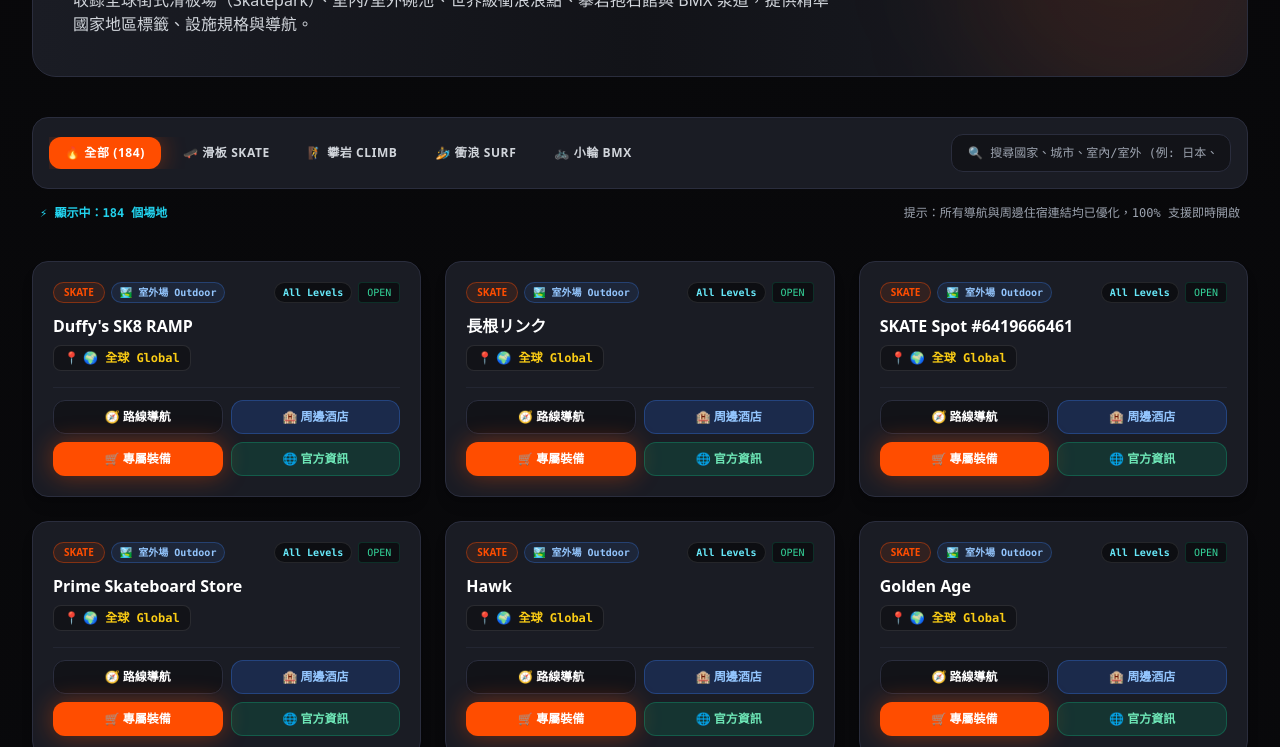
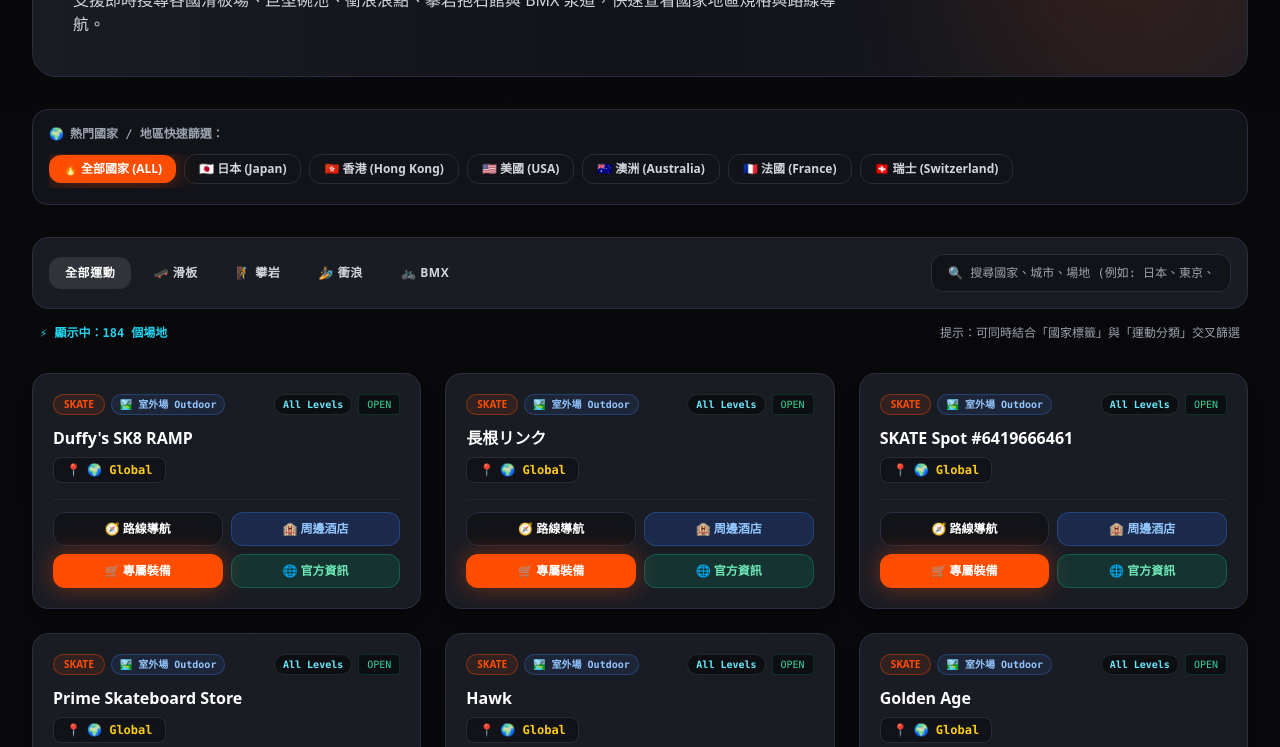
Before and after one commit to lamalisom/X-Game_publisher, an Astro site: page /spots/map in a window 1280 px wide. Shown: the part 353-1100 px from the top of the page. Built offline with nearby package versions, Linux system fonts and the light colour scheme; Astro itself is replaced by a stand-in of ours; no server answers.

Commit message:
feat(spots): add country filter tabs and enhanced bilingual country-city search

```diff
--- a/src/pages/spots/map.astro
+++ b/src/pages/spots/map.astro
@@ -24,6 +24,7 @@
   hotelUrl?: string;
   gearUrl?: string;
   searchStr?: string;
+  countryCode?: string;
   regionTag?: string;
 }
 
@@ -61,14 +62,40 @@
         ? ('https://www.google.com/maps/search/hotels/@' + latitude + ',' + longitude + ',15z')
         : ('https://www.google.com/maps/search/' + encodeURIComponent('hotels near ' + (s.name || s.city || '')));
 
-      let regionTag = '🌍 全球 Global';
-      if (s.country && s.city) {
-        regionTag = s.country + ' · ' + s.city;
-      } else if (s.city) {
-        regionTag = s.city;
-      } else if (s.country) {
-        regionTag = s.country;
+      // 精準國家與地區匹配
+      let countryName = s.country || 'Global';
+      let cityName = s.city || '';
+      let countryCode = 'ALL';
+      let flag = '🌍';
+
+      const fullLoc = (countryName + ' ' + cityName + ' ' + (s.name || '')).toLowerCase();
+      if (fullLoc.includes('japan') || fullLoc.includes('日本') || fullLoc.includes('tokyo') || fullLoc.includes('東京') || fullLoc.includes('osaka') || fullLoc.includes('大阪')) {
+        countryName = '日本 Japan';
+        countryCode = 'JP';
+        flag = '🇯🇵';
+      } else if (fullLoc.includes('hong kong') || fullLoc.includes('香港') || fullLoc.includes('chai wan') || fullLoc.includes('mei foo')) {
+        countryName = '香港 Hong Kong';
+        countryCode = 'HK';
+        flag = '🇭🇰';
+      } else if (fullLoc.includes('usa') || fullLoc.includes('united states') || fullLoc.includes('美國') || fullLoc.includes('california') || fullLoc.includes('hawaii') || fullLoc.includes('los angeles')) {
+        countryName = '美國 USA';
+        countryCode = 'US';
+        flag = '🇺🇸';
+      } else if (fullLoc.includes('australia') || fullLoc.includes('澳洲') || fullLoc.includes('sydney') || fullLoc.includes('brisbane') || fullLoc.includes('bondi')) {
+        countryName = '澳洲 Australia';
+        countryCode = 'AU';
+        flag = '🇦🇺';
+      } else if (fullLoc.includes('france') || fullLoc.includes('法國') || fullLoc.includes('marseille') || fullLoc.includes('paris')) {
+        countryName = '法國 France';
+        countryCode = 'FR';
+        flag = '🇫🇷';
+      } else if (fullLoc.includes('switzerland') || fullLoc.includes('瑞士') || fullLoc.includes('zurich')) {
+        countryName = '瑞士 Switzerland';
+        countryCode = 'CH';
+        flag = '🇨🇭';
       }
+
+      const regionTag = flag + ' ' + countryName + (cityName ? ' · ' + cityName : '');
 
       let environment = '🏞️ 室外場 Outdoor';
       const nameAndFeatures = ((s.name || '') + ' ' + (s.features ? s.features.join(' ') : '') + ' ' + (s.surface_type || '')).toLowerCase();
@@ -81,7 +108,7 @@
         : ('https://www.google.com/search?q=' + encodeURIComponent((s.name || '') + ' ' + (s.city || '') + ' official site'));
 
       const gearUrl = 'https://www.amazon.com/s?k=' + encodeURIComponent(gearKeyword) + '&tag=kait02bc-20';
-      const searchStr = ((s.name || '') + ' ' + (s.city || '') + ' ' + (s.country || '') + ' ' + regionTag + ' ' + environment).toLowerCase();
+      const searchStr = ((s.name || '') + ' ' + (s.city || '') + ' ' + (s.country || '') + ' ' + countryName + ' ' + regionTag + ' ' + environment).toLowerCase();
 
       return {
         ...s,
@@ -90,6 +117,7 @@
         navUrl,
         hotelUrl,
         gearUrl,
+        countryCode,
         regionTag,
         environment,
         searchStr
@@ -105,57 +133,90 @@
 
 <Layout
   title="📍 全球極限運動場地雷達庫 (Global Action Spots Radar) | xGame Radar"
-  description="即時探索全球滑板場、碗池、衝浪浪點、攀岩抱石館與 BMX 泵道。附國家地區規格、環境設施、Google Maps 導航與周邊推薦。"
+  description="即時按國家地區與運動分類探索全球滑板場、碗池、衝浪浪點、攀岩抱石館與 BMX 泵道。附精準導航與官方周邊資訊。"
 >
-  <div class="max-w-7xl mx-auto px-4 sm:px-6 lg:px-8 py-8 sm:py-12 space-y-10">
+  <div class="max-w-7xl mx-auto px-4 sm:px-6 lg:px-8 py-8 sm:py-12 space-y-8">
 
     <!-- Header Banner -->
     <div class="rounded-3xl bg-gradient-to-r from-xcard via-xdark to-xcard border border-xborder p-6 sm:p-10 relative overflow-hidden">
       <div class="space-y-3 max-w-3xl relative z-10">
         <div class="flex items-center gap-2">
           <span class="px-3 py-1 rounded-full bg-xorange text-white text-xs font-black uppercase tracking-wider shadow-glow-orange">
-            SPOTS RADAR
+            GLOBAL SPOTS RADAR
           </span>
           <span class="px-3 py-1 rounded-full bg-cyan-500/20 text-cyan-300 text-xs font-bold font-mono">
-            收錄 {totalSpots}+ 個頂級場地
+            已收錄 {totalSpots}+ 個頂級場地
           </span>
         </div>
         <h1 class="text-3xl sm:text-5xl font-black text-white leading-tight tracking-tight uppercase">
-          全球極限運動 <span class="text-xorange">場地與環境庫</span>
+          全球極限運動 <span class="text-xorange">國家與場地庫</span>
         </h1>
         <p class="text-sm sm:text-base text-gray-300 font-medium leading-relaxed">
-          收錄全球街式滑板場（Skatepark）、室內/室外碗池、世界級衝浪浪點、攀岩抱石館與 BMX 泵道，提供精準國家地區標籤、設施規格與導航。
+          支援即時搜尋各國滑板場、巨型碗池、衝浪浪點、攀岩抱石館與 BMX 泵道，快速查看國家地區規格與路線導航。
         </p>
       </div>
       <div class="absolute -right-10 -bottom-10 w-80 h-80 bg-xorange/10 rounded-full blur-3xl pointer-events-none"></div>
     </div>
 
-    <!-- Filter & Search Controls -->
+    <!-- 1️⃣ 國家 / 地區快速切換標籤 -->
+    <div class="space-y-3 p-4 rounded-2xl bg-xcard/60 border border-xborder">
+      <div class="text-xs font-bold font-mono text-gray-400 flex items-center gap-1.5">
+        <span>🌍</span>
+        <span>熱門國家 / 地區快速篩選：</span>
+      </div>
+      <div class="flex items-center gap-2 overflow-x-auto pb-1 scrollbar-none">
+        <button data-country="ALL" class="country-filter-btn px-3.5 py-1.5 rounded-xl text-xs font-black uppercase bg-xorange text-white shadow-glow-orange shrink-0 transition">
+          🔥 全部國家 (ALL)
+        </button>
+        <button data-country="JP" class="country-filter-btn px-3.5 py-1.5 rounded-xl text-xs font-bold text-gray-300 hover:text-white hover:bg-xdark border border-white/10 shrink-0 transition">
+          🇯🇵 日本 (Japan)
+        </button>
+        <button data-country="HK" class="country-filter-btn px-3.5 py-1.5 rounded-xl text-xs font-bold text-gray-300 hover:text-white hover:bg-xdark border border-white/10 shrink-0 transition">
+          🇭🇰 香港 (Hong Kong)
+        </button>
+        <button data-country="US" class="country-filter-btn px-3.5 py-1.5 rounded-xl text-xs font-bold text-gray-300 hover:text-white hover:bg-xdark border border-white/10 shrink-0 transition">
+          🇺🇸 美國 (USA)
+        </button>
+        <button data-country="AU" class="country-filter-btn px-3.5 py-1.5 rounded-xl text-xs font-bold text-gray-300 hover:text-white hover:bg-xdark border border-white/10 shrink-0 transition">
+          🇦🇺 澳洲 (Australia)
+        </button>
+        <button data-country="FR" class="country-filter-btn px-3.5 py-1.5 rounded-xl text-xs font-bold text-gray-300 hover:text-white hover:bg-xdark border border-white/10 shrink-0 transition">
+          🇫🇷 法國 (France)
+        </button>
+        <button data-country="CH" class="country-filter-btn px-3.5 py-1.5 rounded-xl text-xs font-bold text-gray-300 hover:text-white hover:bg-xdark border border-white/10 shrink-0 transition">
+          🇨🇭 瑞士 (Switzerland)
+        </button>
+      </div>
+    </div>
+
+    <!-- 2️⃣ 運動分類篩選與即時國家搜尋框 -->
     <div class="space-y-4">
       <div class="flex flex-col md:flex-row items-stretch md:items-center justify-between gap-4 p-4 rounded-2xl bg-xcard border border-xborder">
-        <div class="flex items-center gap-1.5 overflow-x-auto pb-1 md:pb-0">
-          <button data-cat="ALL" class="cat-filter-btn px-4 py-2 rounded-xl text-xs font-black uppercase tracking-wider bg-xorange text-white shadow-glow-orange transition">
-            🔥 全部 ({totalSpots})
+        <!-- 運動分類 -->
+        <div class="flex items-center gap-1.5 overflow-x-auto pb-1 md:pb-0 scrollbar-none">
+          <button data-cat="ALL" class="cat-filter-btn px-4 py-2 rounded-xl text-xs font-black uppercase tracking-wider bg-white/10 text-white hover:bg-white/20 transition">
+            全部運動
           </button>
           <button data-cat="SKATE" class="cat-filter-btn px-4 py-2 rounded-xl text-xs font-bold uppercase tracking-wider text-gray-300 hover:text-white hover:bg-xdark transition">
-            🛹 滑板 SKATE
+            🛹 滑板
           </button>
           <button data-cat="CLIMB" class="cat-filter-btn px-4 py-2 rounded-xl text-xs font-bold uppercase tracking-wider text-gray-300 hover:text-white hover:bg-xdark transition">
-            🧗 攀岩 CLIMB
+            🧗 攀岩
           </button>
           <button data-cat="SURF" class="cat-filter-btn px-4 py-2 rounded-xl text-xs font-bold uppercase tracking-wider text-gray-300 hover:text-white hover:bg-xdark transition">
-            🏄 衝浪 SURF
+            🏄 衝浪
           </button>
           <button data-cat="BMX" class="cat-filter-btn px-4 py-2 rounded-xl text-xs font-bold uppercase tracking-wider text-gray-300 hover:text-white hover:bg-xdark transition">
-            🚲 小輪 BMX
+            🚲 BMX
           </button>
         </div>
 
-        <div class="relative min-w-[280px]">
+        <!-- 關鍵字搜尋框 (支援國家/城市/中英文) -->
+        <div class="relative min-w-[300px]">
           <input
             type="text"
             id="spot-search-input"
-            placeholder="🔍 搜尋國家、城市、室內/室外 (例: 日本、香港、室內)..."
+            placeholder="🔍 搜尋國家、城市、場地 (例如: 日本、東京、香港、加州)..."
             class="w-full px-4 py-2.5 rounded-xl bg-xdark border border-xborder text-white text-xs focus:outline-none focus:border-xorange font-mono"
           />
         </div>
@@ -165,16 +226,17 @@
         <span id="filtered-count-display" class="text-cyan-400 font-bold">
           ⚡ 顯示中：{totalSpots} 個場地
         </span>
-        <span>提示：所有導航與周邊住宿連結均已優化，100% 支援即時開啟</span>
+        <span>提示：可同時結合「國家標籤」與「運動分類」交叉篩選</span>
       </div>
     </div>
 
-    <!-- Spot Cards Grid -->
+    <!-- 3️⃣ 場地卡片網格 -->
     <div id="spots-grid-container" class="grid grid-cols-1 md:grid-cols-2 lg:grid-cols-3 gap-6">
       {spots.map((spot) => (
         <article
           class="spot-card rounded-2xl bg-xcard border border-xborder hover:border-xorange/60 transition-all duration-300 overflow-hidden flex flex-col justify-between group hover:-translate-y-1 shadow-lg p-5 space-y-4"
           data-category={spot.category}
+          data-country={spot.countryCode}
           data-search={spot.searchStr}
         >
           <div class="space-y-3">
@@ -198,15 +260,15 @@
               </div>
             </div>
 
-            <!-- 場地名稱與國家地區 -->
+            <!-- 場地名稱與【國家＋地區標籤】 -->
             <div>
               <h3 class="font-black text-base text-white group-hover:text-xorange transition-colors leading-snug">
                 {spot.name}
               </h3>
-              <!-- 國家＋地區標籤 -->
-              <div class="inline-flex items-center gap-1 mt-2 px-2.5 py-1 rounded-lg bg-xdark border border-white/10 text-xs font-mono text-yellow-400">
+              <!-- 國家＋地區高亮徽章 -->
+              <div class="inline-flex items-center gap-1.5 mt-2 px-3 py-1 rounded-lg bg-xdark border border-white/10 text-xs font-mono text-yellow-400 font-bold shadow-inner">
                 <span>📍</span>
-                <span class="font-bold truncate">{spot.regionTag}</span>
+                <span class="truncate">{spot.regionTag}</span>
               </div>
             </div>
 
@@ -266,10 +328,12 @@
   <script is:inline>
     document.addEventListener('DOMContentLoaded', () => {
       let currentCategory = 'ALL';
+      let currentCountry = 'ALL';
       let searchQuery = '';
 
       const searchInput = document.getElementById('spot-search-input');
       const catButtons = document.querySelectorAll('.cat-filter-btn');
+      const countryButtons = document.querySelectorAll('.country-filter-btn');
       const cards = document.querySelectorAll('.spot-card');
       const countDisplay = document.getElementById('filtered-count-display');
 
@@ -278,12 +342,14 @@
 
         cards.forEach((card) => {
           const cardCat = card.getAttribute('data-category');
+          const cardCountry = card.getAttribute('data-country');
           const searchData = card.getAttribute('data-search') || '';
 
           const matchesCat = currentCategory === 'ALL' || cardCat === currentCategory;
+          const matchesCountry = currentCountry === 'ALL' || cardCountry === currentCountry;
           const matchesSearch = !searchQuery || searchData.includes(searchQuery.toLowerCase());
 
-          if (matchesCat && matchesSearch) {
+          if (matchesCat && matchesCountry && matchesSearch) {
             card.style.display = 'flex';
             visibleCount++;
           } else {
@@ -296,6 +362,7 @@
         }
       }
 
+      // 即時關鍵字搜尋 (國家/城市/場地名稱)
       if (searchInput) {
         searchInput.addEventListener('input', (e) => {
           searchQuery = e.target.value.trim();
@@ -303,6 +370,21 @@
         });
       }
 
+      // 國家切換
+      countryButtons.forEach((btn) => {
+        btn.addEventListener('click', () => {
+          currentCountry = btn.getAttribute('data-country');
+
+          countryButtons.forEach((b) => {
+            b.className = 'country-filter-btn px-3.5 py-1.5 rounded-xl text-xs font-bold text-gray-300 hover:text-white hover:bg-xdark border border-white/10 shrink-0 transition';
+          });
+          btn.className = 'country-filter-btn px-3.5 py-1.5 rounded-xl text-xs font-black uppercase bg-xorange text-white shadow-glow-orange shrink-0 transition';
+
+          filterSpots();
+        });
+      });
+
+      // 運動分類切換
       catButtons.forEach((btn) => {
         btn.addEventListener('click', () => {
           currentCategory = btn.getAttribute('data-cat');
@@ -310,7 +392,7 @@
           catButtons.forEach((b) => {
             b.className = 'cat-filter-btn px-4 py-2 rounded-xl text-xs font-bold uppercase tracking-wider text-gray-300 hover:text-white hover:bg-xdark transition';
           });
-          btn.className = 'cat-filter-btn px-4 py-2 rounded-xl text-xs font-black uppercase tracking-wider bg-xorange text-white shadow-glow-orange transition';
+          btn.className = 'cat-filter-btn px-4 py-2 rounded-xl text-xs font-black uppercase tracking-wider bg-white/20 text-white shadow-glow-orange transition';
 
           filterSpots();
         });
```
